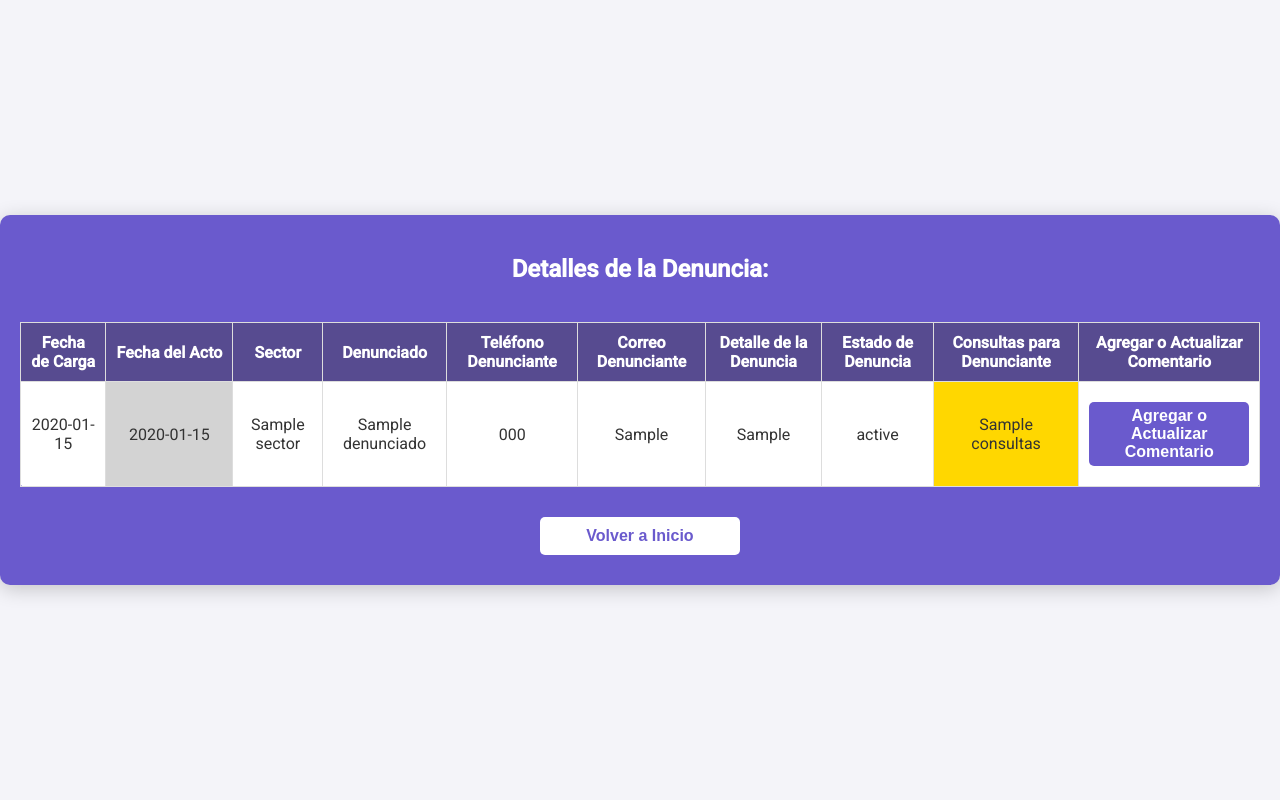
After one commit to gabrielaranda8/ComentariosAnonimos, a Flask app: template templates/detalle_denuncia.html in a window 1280 px wide. The commit adds this page. Run offline with Flask 3, Linux system fonts and the light colour scheme; the template is opened without the code that fills it: most values are stand-ins (such as "Sample title", 1, 10 or a date in 2020).

Commit message:
agregamos html de una sola denuncia

```diff
--- a/app.py
+++ b/app.py
@@ -31,7 +31,6 @@ credentials_path = {
   "client_x509_cert_url": os.environ.get('CERT_URL'),
   "universe_domain": "googleapis.com"
 }
-
 
 
 app = Flask(__name__)
@@ -216,6 +215,21 @@ def add_comment():
 
     return redirect(url_for('track_denuncia'))
 
+@app.route('/ver_denuncia/<denuncia_id>', methods=['GET'])
+@login_required
+def ver_denuncia(denuncia_id):
+    # Busca la denuncia específica en Google Sheets
+    data = find_denuncia_by_id(denuncia_id)
+
+    # Verifica si la denuncia existe
+    if not data:
+        error = "No se encontró la denuncia con ese ID."
+        return render_template('error.html', error=error)
+
+    # Renderiza la vista detallada con solo esa denuncia
+    return render_template('detalle_denuncia.html', data=data)
+
+
 def get_all_data_from_sheet():
     try:
         # Conectarse y obtener datos de Google Sheets
--- /dev/null
+++ b/templates/detalle_denuncia.html
@@ -0,0 +1,293 @@
+<!DOCTYPE html>
+<html lang="en">
+<head>
+    <meta charset="UTF-8">
+    <meta name="viewport" content="width=device-width, initial-scale=1.0">
+    <title>Detalle de la Denuncia</title>
+    <link href="https://fonts.googleapis.com/css2?family=Roboto:wght@400;500&display=swap" rel="stylesheet">
+    <style>
+        body {
+            font-family: 'Roboto', sans-serif;
+            background-color: #f4f4f9;
+            color: #333;
+            display: flex;
+            justify-content: center;
+            align-items: center;
+            height: 100vh;
+            margin: 0;
+        }
+        .container {
+            background-color: #6a5acd;
+            border-radius: 10px;
+            padding: 20px;
+            width: 100%;
+            max-width: 1500px;
+            max-height: 90vh;
+            text-align: center;
+            box-shadow: 0 4px 20px rgba(0, 0, 0, 0.2);
+            color: #fff;
+            display: flex;
+            flex-direction: column;
+            align-items: center;
+        }
+        .flash-message {
+            margin-bottom: 20px;
+            padding: 10px;
+            border-radius: 5px;
+            display: none; /* Ocultar por defecto */
+        }
+        .flash-message.success {
+            background-color: #d4edda;
+            color: #155724;
+        }
+        .flash-message.error {
+            background-color: #f8d7da;
+            color: #721c24;
+        }
+        form {
+            width: 100%;
+            max-width: 500px;
+        }
+        input, button {
+            width: 100%;
+            padding: 10px;
+            margin: 10px 0;
+            border: none;
+            border-radius: 5px;
+            font-size: 16px;
+        }
+        button {
+            background-color: #fff;
+            color: #6a5acd;
+            font-weight: bold;
+            cursor: pointer;
+        }
+        button:hover {
+            background-color: #e6e6e6;
+        }
+        table {
+            width: 100%;
+            margin-top: 20px;
+            border-collapse: collapse;
+            background-color: #fff;
+            color: #333;
+            border-radius: 5px;
+        }
+        th, td {
+            padding: 10px;
+            border: 1px solid #ddd;
+            text-align: center;
+        }
+        th {
+            background-color: #574b90;
+            color: #fff;
+        }
+        td.fecha-acto {
+            background-color: #d3d3d3;
+        }
+        td.consultas {
+            background-color: #FFD700;
+        }
+
+        .titulo-comentarios {
+            color: #ffffff; /* Color blanco, o el color que desees */
+            font-size: 24px; /* Tamaño de fuente */
+            margin-bottom: 10px; /* Espacio inferior */
+            text-align: center; /* Alineación centrada */
+        }
+        .comentario-container {
+            background-color: #6a5acd; /* Un color de fondo claro para el cuadro */
+            border: 1px solid #ccc; /* Borde gris claro */
+            border-radius: 5px; /* Bordes redondeados */
+            padding: 10px; /* Espaciado interno */
+            margin-top: 20px; /* Espaciado superior */
+            text-align: left; /* Alineación del texto */
+        }
+        .comentario {
+            background-color: #ffffff; /* Fondo blanco para el texto del comentario */
+            padding: 10px; /* Espaciado interno */
+            border-radius: 5px; /* Bordes redondeados */
+            box-shadow: 0 2px 5px rgba(0, 0, 0, 0.1); /* Sombra sutil */
+            color: black; /* Cambiado a negro para el texto del comentario */
+        }
+        /* Estilos para los estados */
+        .status-sin-ver {
+            background-color: red;
+            color: white;
+            padding: 5px;
+            border-radius: 5px;
+        }
+        .status-vista {
+            background-color: yellow;
+            color: black;
+            padding: 5px;
+            border-radius: 5px;
+        }
+        .status-cerrada {
+            background-color: green;
+            color: white;
+            padding: 5px;
+            border-radius: 5px;
+        }
+        .button-container {
+            margin-top: 20px;
+            display: flex;
+            justify-content: center;
+            width: 100%;
+        }
+        .button-container form {
+            width: 100%;
+            max-width: 200px;
+        }
+        .button {
+            padding: 10px;
+            background-color: #fff;
+            color: #6a5acd;
+            font-weight: bold;
+            border: none;
+            border-radius: 5px;
+            cursor: pointer;
+            text-align: center;
+            width: 100%;
+        }
+        .button:hover {
+            background-color: #e6e6e6;
+        }
+        /* Estilos para el botón de comentario */
+        .comment-button {
+            padding: 5px 10px;
+            background-color: #6a5acd;
+            color: white;
+            border: none;
+            border-radius: 5px;
+            cursor: pointer;
+            font-weight: bold;
+        }
+        .comment-button:hover {
+            background-color: #574b90;
+        }
+        /* Estilos para el modal */
+        .modal {
+            display: none;
+            position: fixed;
+            z-index: 1;
+            left: 0;
+            top: 0;
+            width: 100%;
+            height: 100%;
+            overflow: auto;
+            background-color: rgba(0, 0, 0, 0.4);
+        }
+        .modal-content {
+            background-color: #fff;
+            margin: 10% auto;
+            padding: 20px;
+            border: 1px solid #888;
+            width: 90%;
+            max-width: 400px;
+            text-align: center;
+        }
+        .close {
+            color: #aaa;
+            float: right;
+            font-size: 28px;
+            font-weight: bold;
+        }
+        .close:hover,
+        .close:focus {
+            color: black;
+            cursor: pointer;
+        }
+
+    </style>
+</head>
+<body>
+    <div class="container">
+
+        {% if data %}
+            <h2>Detalles de la Denuncia:</h2>
+            <table>
+                <thead>
+                    <tr>
+                        <th>Fecha de Carga</th>
+                        <th class="fecha-acto" style="white-space: nowrap;">Fecha del Acto</th>
+                        <th>Sector</th>
+                        <th>Denunciado</th>
+                        <th>Teléfono Denunciante</th>
+                        <th>Correo Denunciante</th>
+                        <th>Detalle de la Denuncia</th>
+                        <th>Estado de Denuncia</th>
+                        <th class="consultas">Consultas para Denunciante</th>
+                        <th>Agregar o Actualizar Comentario</th>
+                    </tr>
+                </thead>
+                <tbody>
+                    <tr>
+                        <td>{{ data['FECHA DENUNCIA'] }}</td>
+                        <td class="fecha-acto">{{ data['FECHA DEL ACTO'] }}</td>
+                        <td>{{ data['SECTOR'] }}</td>
+                        <td>{{ data['DENUNCIADO'] }}</td>
+                        <td>{{ data['TELEFONO DENUNCIANTE'] }}</td>
+                        <td>{{ data['CORREO DENUNCIANTE'] }}</td>
+                        <td>{{ data['DETALLE DE LA DENUNCIA'] }}</td>
+                        <td>
+                            <div class="status-{{ data['ESTADO'].lower().replace(' ', '-') }}">
+                                {{ data['ESTADO'] }}
+                            </div>
+                        </td>
+                        <td class="consultas">{{ data['CONSULTAS'] }}</td>
+                        <td>
+                            <button class="open-comment-modal comment-button" data-row-id="{{ data['ID DENUNCIA'] }}">Agregar o Actualizar Comentario</button>
+                        </td>
+                    </tr>
+                </tbody>
+            </table>
+
+        {% if data['NUEVOS COMENTARIOS'] %}
+            <div class="comentario-container">
+                <h3 class="titulo-comentarios">Nuevo Comentario del Denunciante:</h3>
+                <div class="comentario">{{ data['NUEVOS COMENTARIOS'] }}</div>
+            </div>
+        {% endif %}
+
+        {% elif error %}
+            <p style="color: red;">{{ error }}</p>
+        {% endif %}
+
+        <div class="button-container">
+            <form action="{{ url_for('logout') }}" method="get">
+                <button class="button" type="submit">Volver a Inicio</button>
+            </form>
+        </div>
+    </div>
+
+    <!-- Modal para agregar comentario -->
+    <div id="comment-modal" class="modal">
+        <div class="modal-content">
+            <span class="close" onclick="closeCommentModal()">&times;</span>
+            <h2>Agregar o Actualizar Comentario</h2>
+            <form id="comment-form" action="{{ url_for('add_comment') }}" method="post">
+                <label for="comentario" style="color: black; font-size: 18px; margin-bottom: 5px; display: block;">Escribe tu comentario:</label>
+                <textarea name="comentario" id="comentario" rows="5" required style="width: 100%; padding: 10px; border-radius: 5px; border: 1px solid #ccc;"></textarea>
+                <input type="hidden" name="row_id" id="comment-row-id" value="">
+                <button type="submit" style="margin-top: 10px;">Guardar Comentario</button>
+            </form>
+        </div>
+    </div>
+
+    <script>
+        document.querySelectorAll('.open-comment-modal').forEach(button => {
+            button.addEventListener('click', () => {
+                const rowId = button.getAttribute('data-row-id');
+                document.getElementById('comment-row-id').value = rowId;
+                document.getElementById('comment-modal').style.display = 'flex';
+            });
+        });
+
+        function closeCommentModal() {
+            document.getElementById('comment-modal').style.display = 'none';
+        }
+    </script>
+
+</body>
+</html>
```
Also changed, not shown: templates/view_data.html (+53 -24 lines).
